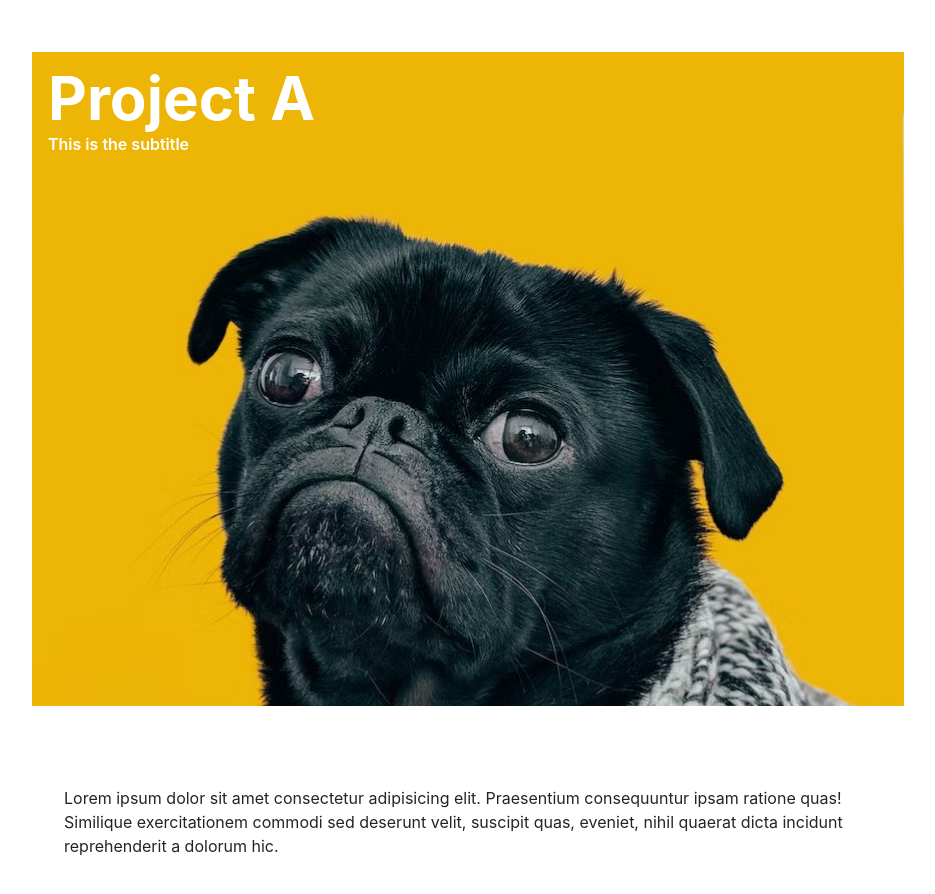
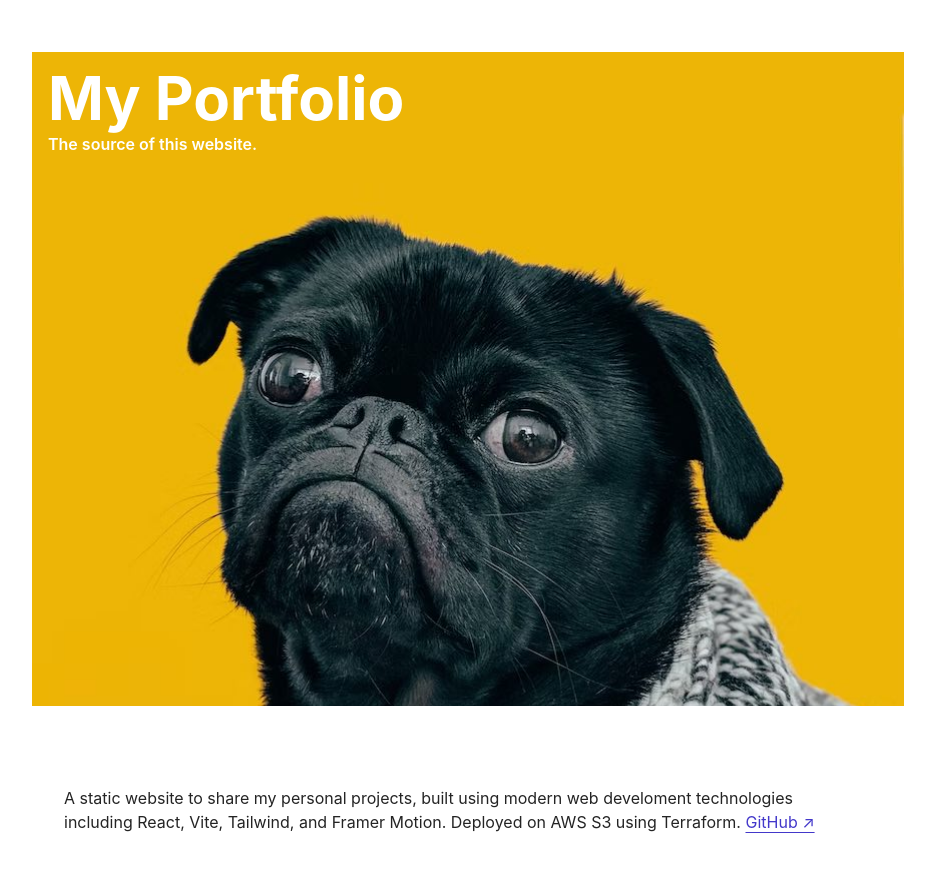
Before and after one commit to mhborthwick/mhborthwick.com, a React (Vite) app: page /projects/portfolio in a window 1280 px wide. Shown: the part 160-1054 px from the top of the page, without its empty margins (172-1107 px from the left). Built offline with nearby package versions, Linux system fonts and the light colour scheme.

Commit message:
add project one

```diff
--- a/src/assets/projects.json
+++ b/src/assets/projects.json
@@ -2,11 +2,12 @@
   "projects": [
     {
       "id": 1,
-      "heading": "Project A",
-      "subHeading": "This is the subtitle",
-      "description": "Lorem ipsum dolor sit amet consectetur adipisicing elit. Praesentium consequuntur ipsam ratione quas! Similique exercitationem commodi sed deserunt velit, suscipit quas, eveniet, nihil quaerat dicta incidunt reprehenderit a dolorum hic.",
+      "heading": "My Portfolio",
+      "subHeading": "The source of this website.",
+      "description": "A static website to share my personal projects, built using modern web develoment technologies including React, Vite, Tailwind, and Framer Motion. Deployed on AWS S3 using Terraform.",
       "imgUrl": "/placeholder.jpeg",
-      "pageUrl": "/projects/portfolio"
+      "pageUrl": "/projects/portfolio",
+      "gitHubUrl": "https://github.com/mhborthwick/mhborthwick.com"
     },
     {
       "id": 2,
@@ -14,7 +15,8 @@
       "subHeading": "This is the subtitle",
       "description": "Lorem ipsum dolor sit amet consectetur adipisicing elit. Praesentium consequuntur ipsam ratione quas! Similique exercitationem commodi sed deserunt velit, suscipit quas, eveniet, nihil quaerat dicta incidunt reprehenderit a dolorum hic.",
       "imgUrl": "/placeholder2.jpeg",
-      "pageUrl": "/projects/positive-cli"
+      "pageUrl": "/projects/positive-cli",
+      "gitHubUrl": ""
     }
   ]
 }
--- a/src/components/ProjectBody.tsx
+++ b/src/components/ProjectBody.tsx
@@ -35,7 +35,14 @@ export function ProjectBody({ project }: ProjectBodyProps) {
       exit="exit"
       className="max-w-[800px] m-auto my-20 sm:mx-8"
     >
-      {project.description}
+      {project.description}{" "}
+      {project.gitHubUrl && (
+        <a
+          className="text-indigo-700 hover:text-indigo-500 focus:text-indigo-500 duration-300 ease-in-out underline underline-offset-4"
+          href={project.gitHubUrl}
+          target="_blank"
+        >{`GitHub ↗`}</a>
+      )}
     </motion.div>
   );
 }
--- a/src/interfaces/index.ts
+++ b/src/interfaces/index.ts
@@ -5,4 +5,5 @@ export interface Project {
   description: string;
   imgUrl: string;
   pageUrl: string;
+  gitHubUrl: string;
 }
```
